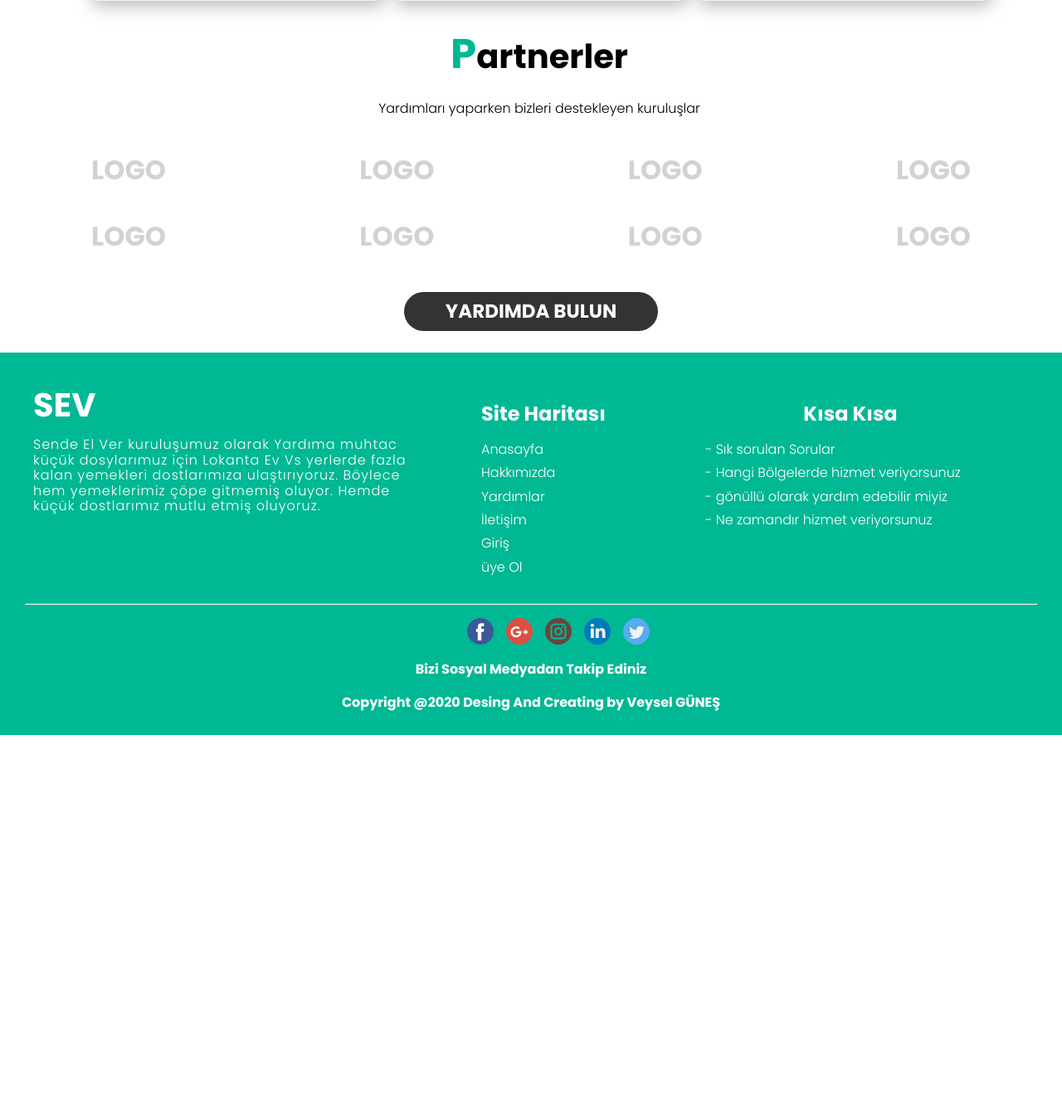
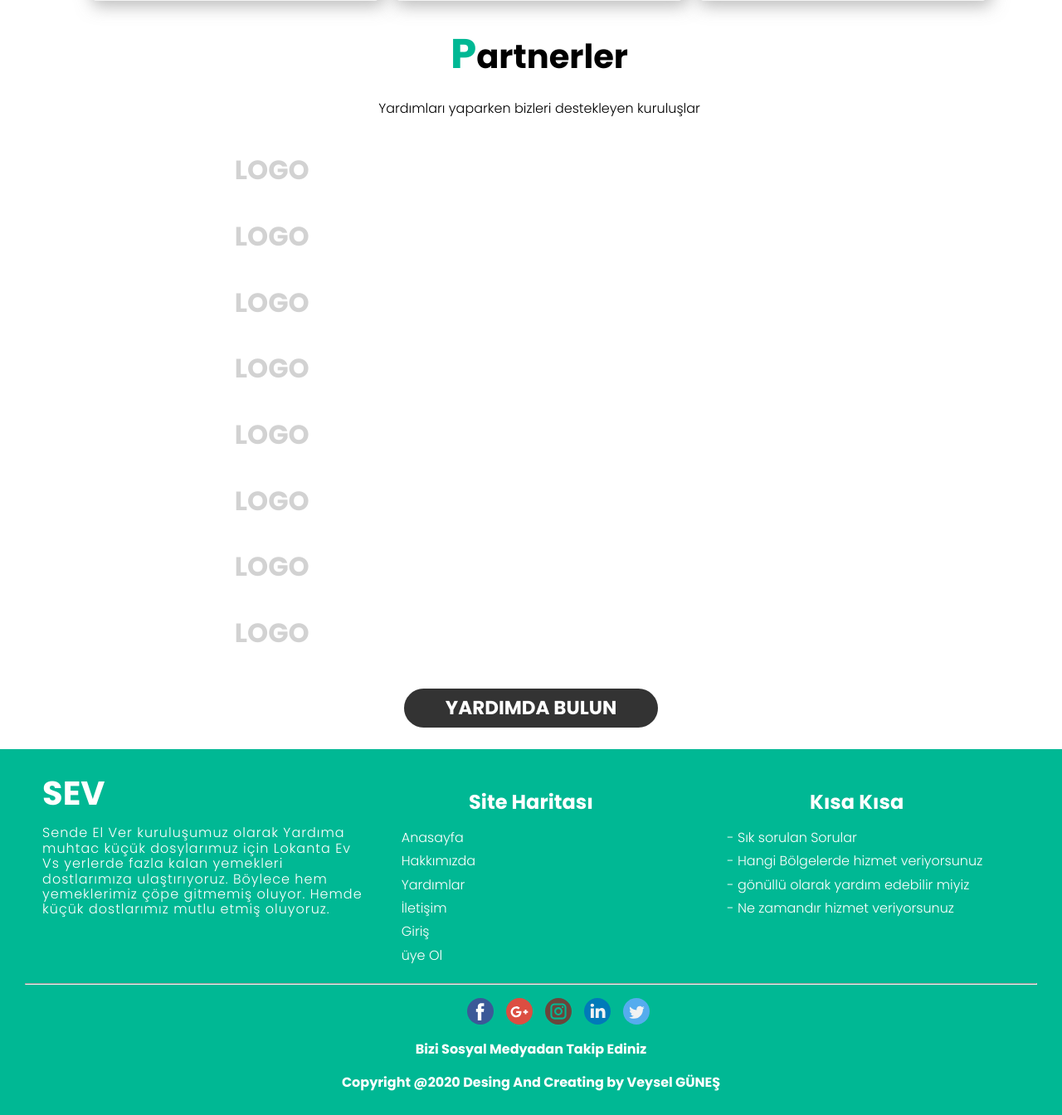
Before and after one commit to FYvgunes/Bitirme_Projesi, a PHP site: page / in a window 1280 px wide. Shown: the part 1936-3280 px from the top of the page at 83% size. Before the commit the page ends 2822 px from the top, so only its background shows below. Run offline with PHP 8.4, Linux system fonts and the light colour scheme; some libraries are stand-ins or nearby versions.

Commit message:
Ansayfann tüm tasarımları kdolandı

```diff
--- a/Assets/css/main.css
+++ b/Assets/css/main.css
@@ -484,7 +484,11 @@
 @media (max-width: 750px) {
   .header .header-title {
     padding: 0 10000px;
-    color: red; } }
+    color: red; }
+  .helpcards {
+    padding: 0 00px; }
+    .helpcards .helpcard {
+      width: calc(30% - 10px); } }
 
 .header {
   width: 100%;
@@ -611,11 +615,11 @@
   padding: 30px;
   color: #fff; }
   footer .footers {
-    display: grid;
-    grid-template-columns: 1fr 250px 450px;
-    grid-gap: 20px; }
+    display: flex;
+    flex-wrap: wrap;
+    justify-content: center; }
     footer .footers .footer {
-      padding: 10px 10px; }
+      width: calc(33% - 10px); }
       footer .footers .footer .logo {
         font-size: 40px;
         font-weight: 700; }
@@ -675,3 +679,41 @@
         cursor: pointer;
         color: #fff;
         text-decoration: none; }
+
+@media (max-width: 750px) {
+  .header .header-title {
+    text-align: center;
+    padding: 0 10px;
+    color: #fff; }
+    .header .header-title h1 {
+      font-size: 30px; }
+    .header .header-title p {
+      padding: 15px 40px;
+      font-size: 18px;
+      letter-spacing: 1px;
+      margin-top: -20px; }
+  .helpcards {
+    padding: 0 0px; }
+    .helpcards .helpcard {
+      width: calc(40% - 10px); }
+  .section-title h1 {
+    font-size: 30px; }
+    .section-title h1 span {
+      color: #00b894;
+      font-size: 40px; } }
+
+.partners .partner {
+  width: calc(52% - 10px); }
+
+.partners footer .footers .footer {
+  width: calc(50% - 10); }
+
+@media (max-width: 400px) {
+  .helpcards {
+    padding: 0 0px; }
+    .helpcards .helpcard {
+      width: 100%; }
+  .partners .partner {
+    width: 100%; }
+  footer .footers .footer {
+    width: 100%; } }
--- a/Assets/sass/component/responsive.scss
+++ b/Assets/sass/component/responsive.scss
@@ -5,4 +5,15 @@
       color: red;
     }
   }
+
+  .helpcards {
+    padding: 0 00px;
+
+    .helpcard {
+      width: calc(30% - 10px);
+    }
+  }
 }
+@media (max-width: 400px) {
+}
+//responsive yapıyordum
--- a/Assets/sass/main.scss
+++ b/Assets/sass/main.scss
@@ -6,6 +6,7 @@
 @import "base/title";
 @import "base/help_button";
 @import "component/responsive.scss";
+
 .header {
   width: 100%;
   height: 100vh;
@@ -137,12 +138,12 @@
   color: $beyaz;
 
   .footers {
-    display: grid;
-    grid-template-columns: 1fr 250px 450px;
-    grid-gap: 20px;
+    display: flex;
+    flex-wrap: wrap;
+    justify-content: center;
 
     .footer {
-      padding: 10px 10px;
+      width: calc(33% - 10px);
 
       .logo {
         font-size: 40px;
@@ -230,3 +231,74 @@
     }
   }
 }
+@media (max-width: 750px) {
+  .header {
+    .header-title {
+      text-align: center;
+      padding: 0 10px;
+      color: $beyaz;
+
+      h1 {
+        font-size: 30px;
+      }
+
+      p {
+        padding: 15px 40px;
+        font-size: 18px;
+        letter-spacing: 1px;
+        margin-top: -20px;
+      }
+    }
+  }
+
+  .helpcards {
+    padding: 0 0px;
+
+    .helpcard {
+      width: calc(40% - 10px);
+    }
+  }
+  .section-title {
+    h1 {
+      font-size: 30px;
+
+      span {
+        color: $anarenk;
+        font-size: 40px;
+      }
+    }
+  }
+}
+.partners {
+  .partner {
+    width: calc(52% - 10px);
+  }
+  footer {
+    .footers {
+      .footer {
+        width: calc(50% - 10);
+      }
+    }
+  }
+}
+@media (max-width: 400px) {
+  .helpcards {
+    padding: 0 0px;
+
+    .helpcard {
+      width: 100%;
+    }
+  }
+  .partners {
+    .partner {
+      width: 100%;
+    }
+  }
+  footer {
+    .footers {
+      .footer {
+        width: 100%;
+      }
+    }
+  }
+}
```
